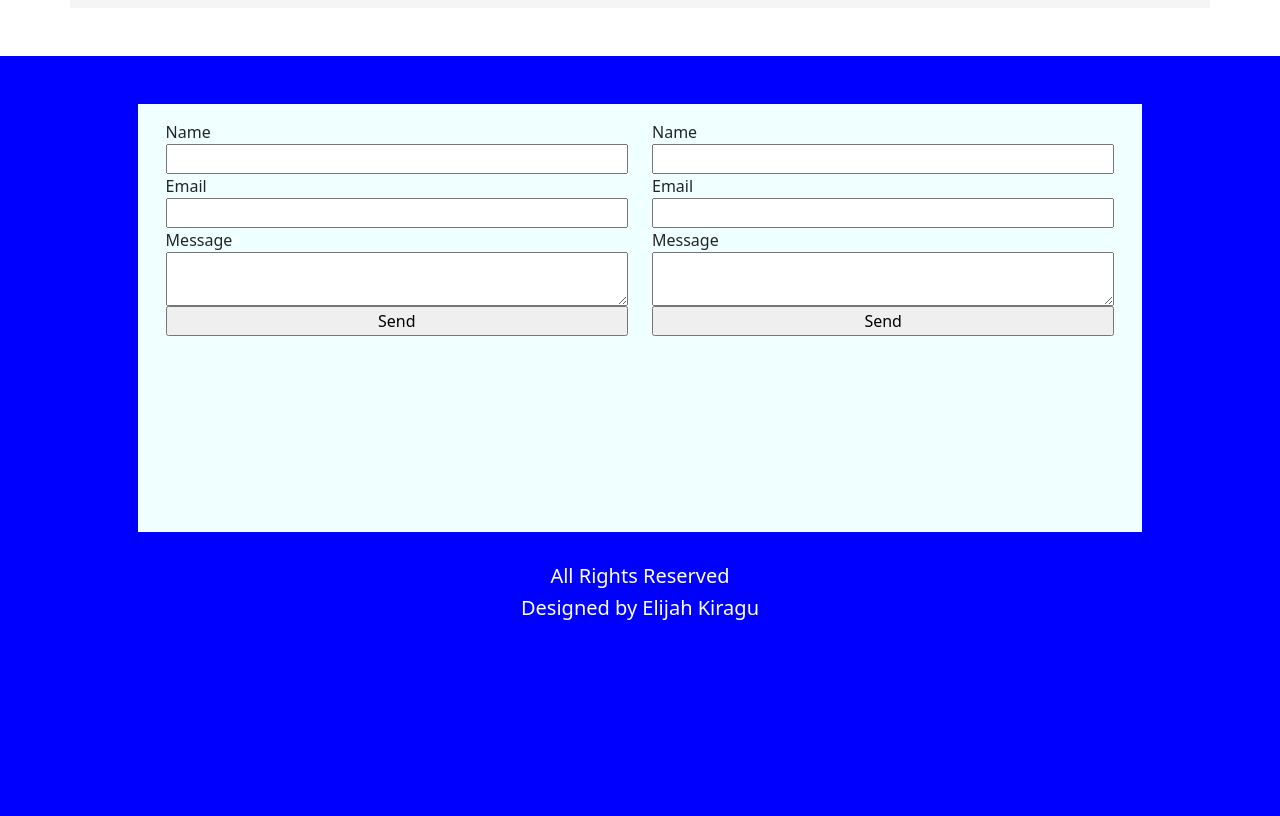
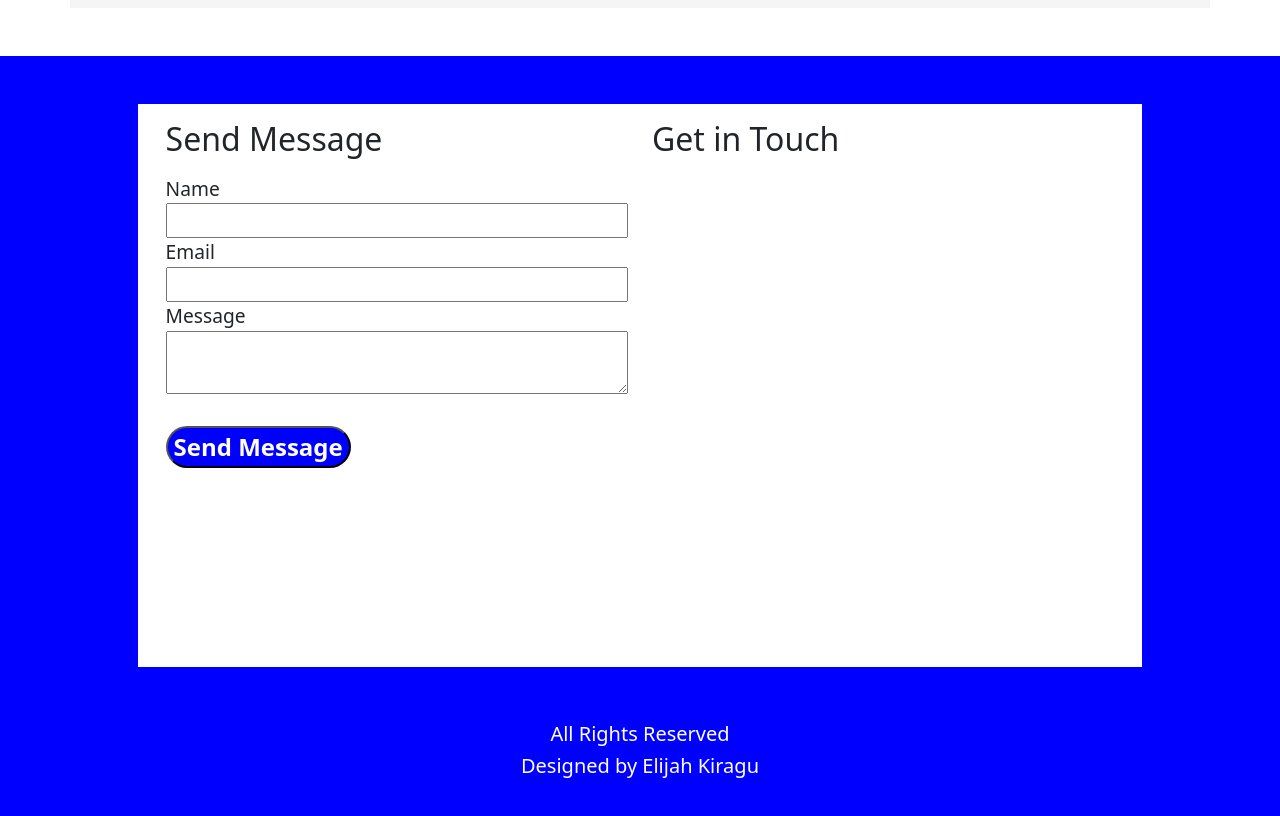
Before and after one commit to eliki-hue/myportfolio-website, a React (Create React App) app: page / in a window 1280 px wide. Shown: the part 2581-3397 px from the top of the page. Built offline with nearby package versions, Linux system fonts and the light colour scheme.

Commit message:
added message status in contact footer

```diff
--- a/src/home/footer/Contact.js
+++ b/src/home/footer/Contact.js
@@ -1,9 +1,10 @@
-import React, { useRef } from 'react';
+import React, { useRef, useState } from 'react';
 import emailjs from '@emailjs/browser';
 import "./Footer.css"
 
 const ContactUs = () => {
   const form = useRef();
+  const [status, setStatus]=useState(null)
 
   const sendEmail = (e) => {
     e.preventDefault();
@@ -11,21 +12,30 @@ const ContactUs = () => {
     emailjs.sendForm('service_iv4g50e', 'template_o0gt4ap', form.current, 'sQQgLC14Rgr5kC5EI')
       .then((result) => {
           console.log(result.text);
+          if(result.text =='OK'){
+
+            setStatus("Message sent successfully")
+          }
+
       }, (error) => {
           console.log(error.text);
+          setStatus(error.text)
       });
   };
 
   return (
+    <>
+    <p>{status}</p>
     <form ref={form} onSubmit={sendEmail}>
       <label>Name</label>
-      <input type="text" name="user_name" />
+      <input type="text" name="user_name" required/>
       <label>Email</label>
-      <input type="email" name="user_email" />
+      <input type="email" name="user_email" required />
       <label>Message</label>
-      <textarea name="message" />
-      <input type="submit" value="Send" />
+      <textarea name="message" required/>
+      <button type="submit" className='contact-btn ' value="Send" >Send Message</button>
     </form>
+    </>
   );
 };
 export default ContactUs;
--- a/src/home/footer/Footer.css
+++ b/src/home/footer/Footer.css
@@ -14,14 +14,28 @@
     display: flex;
     flex-wrap: wrap;
     width: 80%;
+    height: 80%;
     padding:1rem;
-    background-color: azure;
+    background-color: white;
 }
 form {
     display: flex;
     justify-content: center;
     flex-direction: column;
     width:100%;
+    font-size: larger;
+
+
+}
+.contact-btn {
+    background-color: blue;
+    width: fit-content;
+    margin-top: 2rem;
+    font-size: 1.5rem;
+    font-weight: bolder;
+    color: white;
+    border-radius: 5rem;
+
 }
 .footer-bottom {
     justify-content: center;
@@ -29,3 +43,6 @@ form {
     margin-top: 2rem;
     color: white;
 }
+input {
+    height: 2;
+}
--- a/src/home/footer/Footer.js
+++ b/src/home/footer/Footer.js
@@ -6,11 +6,14 @@ const Footer = () => {
   return (
     <div className='container-fluid footer'>
         <div className='row footer-sub'>
+
             <div className='col'>
+            <h2>Send Message</h2>
                 <ContactUs/>
             </div>
             <div className='col'>
-            <ContactUs/>
+            <h2>Get in Touch</h2>
+
             </div>
 
            <br/>
--- a/src/navbar/Navbar.css
+++ b/src/navbar/Navbar.css
@@ -1,5 +1,6 @@
 Navbar{
     color: blueviolet;
+    position: sticky;
 }
 .me-auto {
     display: flex;
```
